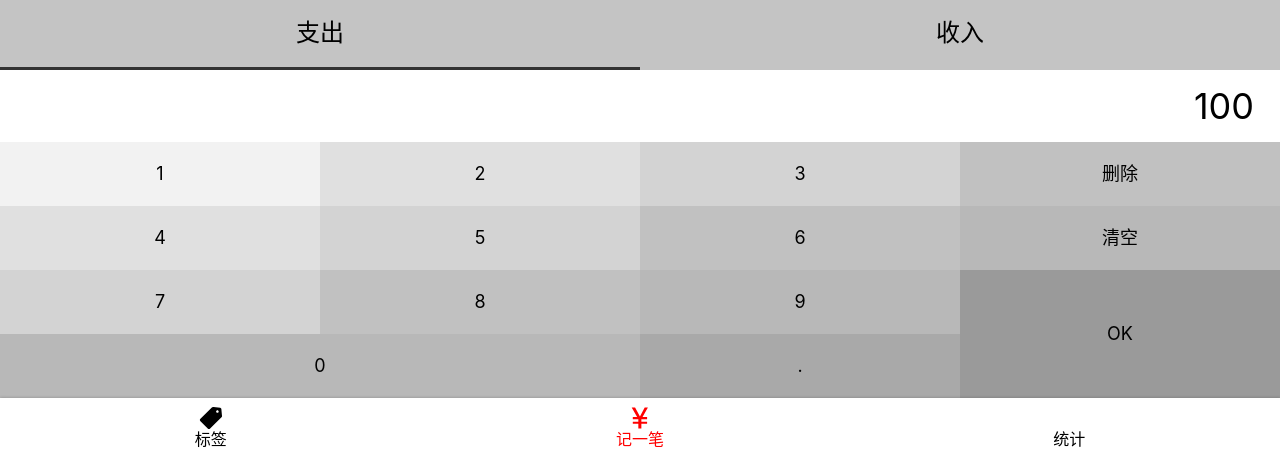
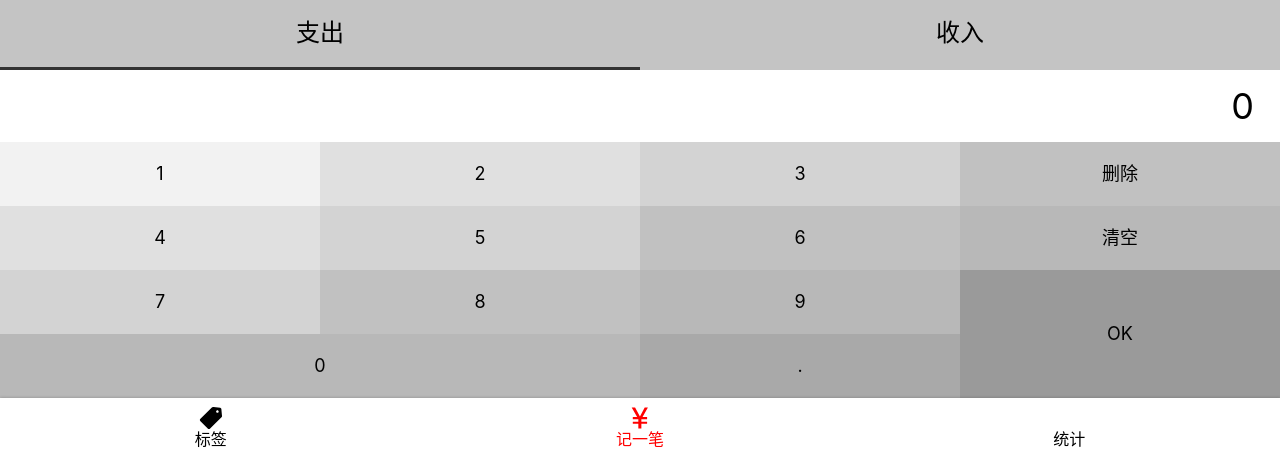
Before and after one commit to CaoBaoWang/keep-account-react, a React app: page /#/money in a window 1280 px wide. Shown: the part 343-792 px from the top of the page. Built offline with nearby package versions, Linux system fonts and the light colour scheme.

Commit message:
数字键盘功能

```diff
--- a/src/views/Money.tsx
+++ b/src/views/Money.tsx
@@ -14,29 +14,7 @@ function Money() {
 
             <CategorySection />
 
-
-            <KeyboardSection>
-                <div className="output">
-                    100
-                </div>
-                <div className="keyboard">
-                    <button>1</button>
-                    <button>2</button>
-                    <button>3</button>
-                    <button>删除</button>
-                    <button>4</button>
-                    <button>5</button>
-                    <button>6</button>
-                    <button>清空</button>
-                    <button>7</button>
-                    <button>8</button>
-                    <button>9</button>
-                    <button className="ok">OK</button>
-                    <button className="zero">0</button>
-                    <button>.</button>
-                </div>
-
-            </KeyboardSection>
+            <KeyboardSection/>
         </Layout>
     );
 }
--- a/src/views/money/KeyboardSection.tsx
+++ b/src/views/money/KeyboardSection.tsx
@@ -1,70 +1,58 @@
 import styled from "styled-components";
+import React, {useState} from "react";
+import {Wrapper} from './keyboardSection/Wrapper'
+import {getOutput} from "./keyboardSection/getOutput";
 
-const KeyboardSection = styled.section`
-  > .output {
-    font-size: 36px;
-    line-height: 72px;
-    margin-right: 26px;
-    text-align: right;
-  }
 
-  > .keyboard {
-    float:left;
-    width: 100%;
-    & > button {
-      border: none;
+const KeyboardSection: React.FC = () => {
+    const [output, _setOutput] = useState<string>('0')
 
-      height: 64px;
-      line-height:64px;
-      width: 25%;
-      font-size: 18px;
+    const setOutput = (newOutput:string)=>{
+        if(newOutput.length > 16) {
+            newOutput = newOutput.slice(0,16)
+        }else if (newOutput.length === 0) {
+            newOutput = '0'
+        }
+        _setOutput(newOutput)
+    }
 
-      &:nth-child(1){
-        background:#f2f2f2;
-      }
-      &:nth-child(2),
-      &:nth-child(5) {
-        background:#E0E0E0;
-      }
-      &:nth-child(3),
-      &:nth-child(6),
-      &:nth-child(9) {
-        background:#D3D3D3;
-      }
-      &:nth-child(4),
-      &:nth-child(7),
-      &:nth-child(10) {
-        background:#C1C1C1;
-      }
-      &:nth-child(8),
-      &:nth-child(11),
-      &:nth-child(13) {
-        background:#B8B8B8;
-      }
-      &:nth-child(12) {
-        background:#9A9A9A;
-      }
-      &:nth-child(14) {
-        background:#A9A9A9;
-      }
+    const onBtnWrapperClick = (e: React.MouseEvent) => {
+        const text = (e.target as HTMLButtonElement).textContent
+        if (text === null) return
+        if(text ==='OK'){
+            console.log("TODO ok")
+        }
+        const validInput = ('0123456789.'.split('').concat(['删除','清空']).indexOf(text)>=0)
+        if(validInput) {
+            setOutput(getOutput(text, output))
+        }
 
     }
 
-    & > .ok {
-      line-height:128px;
-      height:128px;
-      float: right;
 
-    }
+    return (
+        <Wrapper>
+            <div className="output">
+                {output}
+            </div>
+            <div className="keyboard" onClick={onBtnWrapperClick}>
+                <button>1</button>
+                <button>2</button>
+                <button>3</button>
+                <button>删除</button>
+                <button>4</button>
+                <button>5</button>
+                <button>6</button>
+                <button>清空</button>
+                <button>7</button>
+                <button>8</button>
+                <button>9</button>
+                <button className="ok">OK</button>
+                <button className="zero">0</button>
+                <button>.</button>
+            </div>
 
-    & > .zero {
-      width: calc(25% * 2)
-    }
-
-
-
-  }
-
-
-`
+        </Wrapper>
+    )
+}
 export {KeyboardSection}
--- /dev/null
+++ b/src/views/money/keyboardSection/Wrapper.tsx
@@ -0,0 +1,72 @@
+import styled from "styled-components";
+
+
+const Wrapper = styled.section`
+  > .output {
+    font-size: 36px;
+    line-height: 72px;
+    margin-right: 26px;
+    text-align: right;
+  }
+
+  > .keyboard {
+    float:left;
+    width: 100%;
+    & > button {
+      border: none;
+
+      height: 64px;
+      line-height:64px;
+      width: 25%;
+      font-size: 18px;
+
+      &:nth-child(1){
+        background:#f2f2f2;
+      }
+      &:nth-child(2),
+      &:nth-child(5) {
+        background:#E0E0E0;
+      }
+      &:nth-child(3),
+      &:nth-child(6),
+      &:nth-child(9) {
+        background:#D3D3D3;
+      }
+      &:nth-child(4),
+      &:nth-child(7),
+      &:nth-child(10) {
+        background:#C1C1C1;
+      }
+      &:nth-child(8),
+      &:nth-child(11),
+      &:nth-child(13) {
+        background:#B8B8B8;
+      }
+      &:nth-child(12) {
+        background:#9A9A9A;
+      }
+      &:nth-child(14) {
+        background:#A9A9A9;
+      }
+
+    }
+
+    & > .ok {
+      line-height:128px;
+      height:128px;
+      float: right;
+
+    }
+
+    & > .zero {
+      width: calc(25% * 2)
+    }
+
+
+
+  }
+
+
+`
+
+export {Wrapper}
--- /dev/null
+++ b/src/views/money/keyboardSection/getOutput.tsx
@@ -0,0 +1,38 @@
+const getOutput = (text: string, output: string) => {
+    switch (text) {
+        case '0':
+        case '1':
+        case '2':
+        case '3':
+        case '4':
+        case '5':
+        case '6':
+        case '7':
+        case '8':
+        case '9':
+            if (output === '0') {
+                return text
+            } else {
+                return output + text;
+            }
+        case '删除':
+            if (output.length > 1) {
+                return output.substr(0, output.length - 1)
+            } else {
+                return ''
+            }
+        case '.':
+            if (output.indexOf('.') > 0) {
+                return output
+            } else if (output === '0') {
+                return '0.'
+            } else {
+                return output + '.'
+            }
+
+        // case '清空':
+        default:
+            return ''
+    }
+}
+export {getOutput}
```
